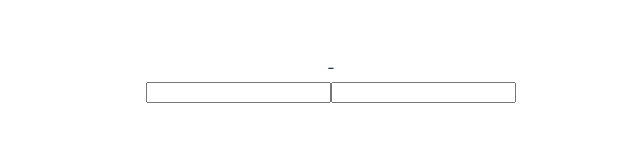
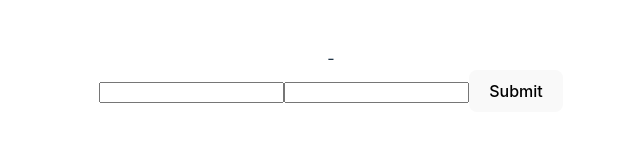
Before and after one commit to ChamodMullegama/React, a React (Vite) app: page / in a window 1280 px wide. Shown: the part 321-462 px from the top of the page, without its empty margins (309-949 px from the left). Built offline with nearby package versions, Linux system fonts and the light colour scheme.

Commit message:
add submit button

```diff
--- a/src/components/Form.jsx
+++ b/src/components/Form.jsx
@@ -2,6 +2,10 @@ import { useState } from "react"
 
 export default function Form(){
     const [name, setname] = useState({fname:"",lname:""});
+    function frombuutonhandel(e){
+        e.preventDefault();
+        console.log(name)
+    }
     return(
         <div>
             {name.fname} - {name.lname}
@@ -16,6 +20,7 @@ export default function Form(){
                 type="text"
                 value={name.lname}
                 />
+                <button onClick={(e)=>frombuutonhandel(e)}>Submit</button>
             </form>
         </div>
     )
```
